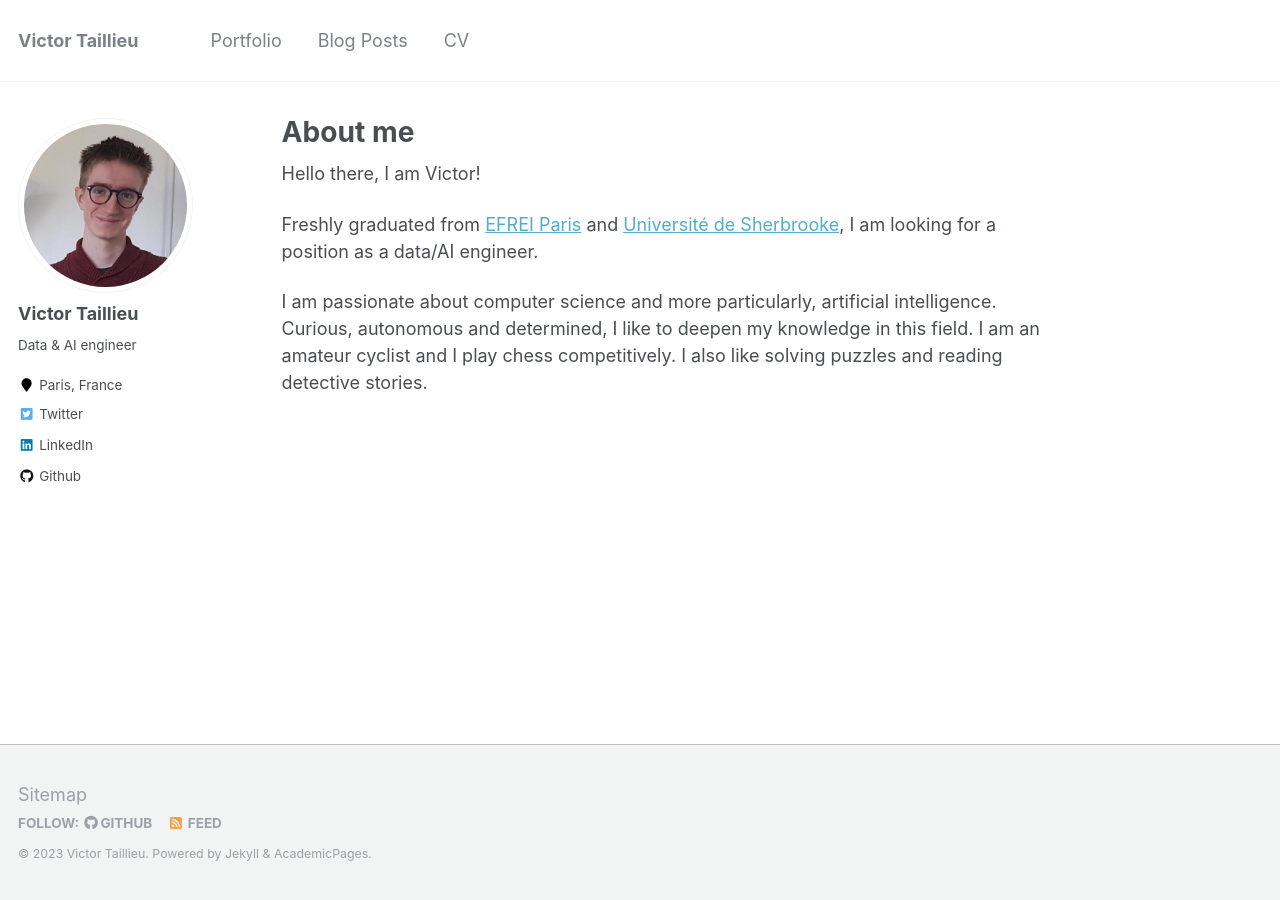
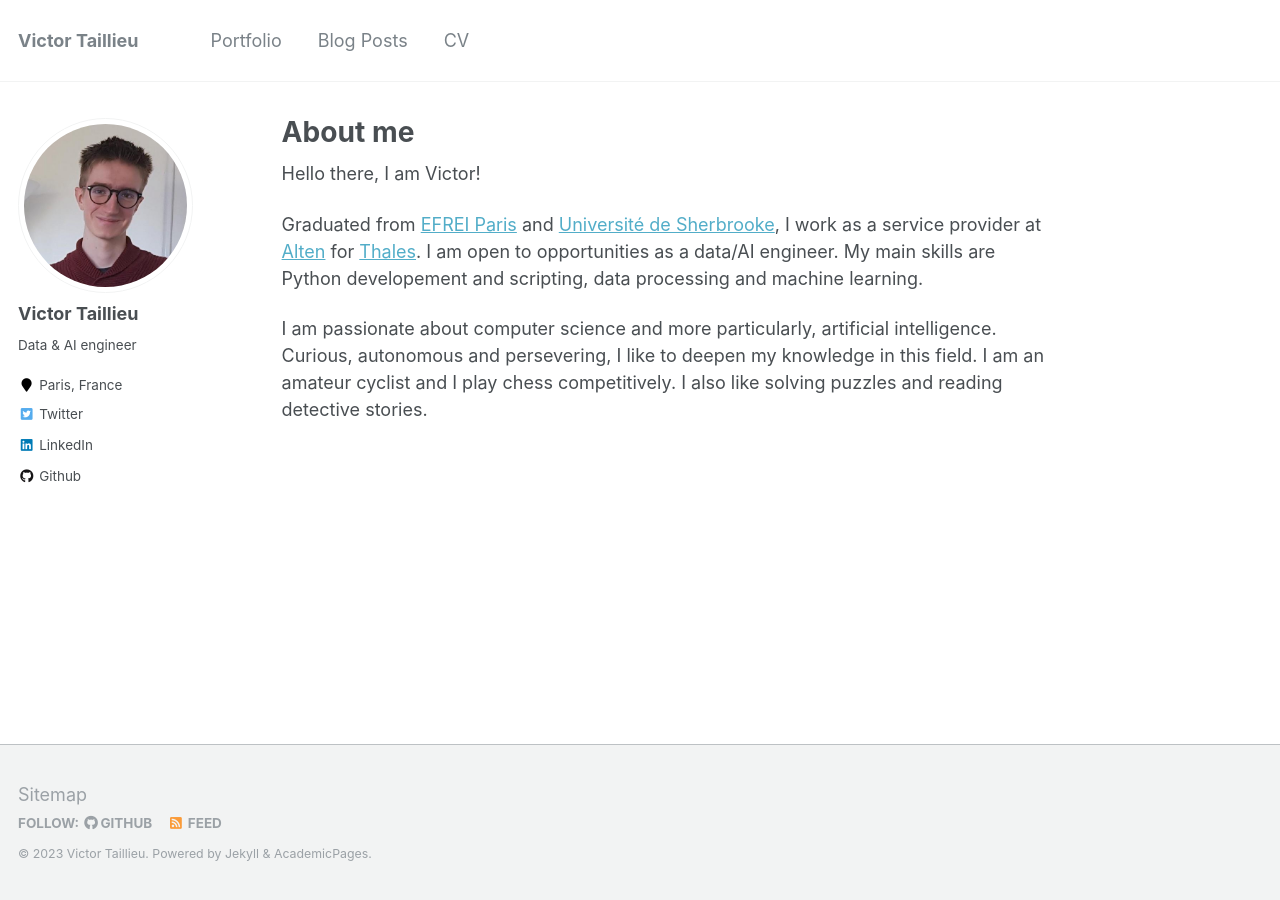
Before and after one commit to VictorTaillieu/victortaillieu.github.io, a Jekyll site: the page built from _pages/about.md, in a window 1280 px wide. Built offline with Jekyll 4.4.1, drawn with Linux system fonts in a browser that asks for light colours.

Commit message:
Update about page

```diff
--- a/_pages/about.md
+++ b/_pages/about.md
@@ -10,6 +10,6 @@ redirect_from:
 
 Hello there, I am Victor!
 
-Freshly graduated from [EFREI Paris](https://eng.efrei.fr/) and [Université de Sherbrooke](https://www.usherbrooke.ca/about/), I am looking for a position as a data/AI engineer.
+Graduated from [EFREI Paris](https://eng.efrei.fr/) and [Université de Sherbrooke](https://www.usherbrooke.ca/about/), I work as a service provider at [Alten](https://www.alten.com/) for [Thales](https://www.thalesgroup.com/en). I am open to opportunities as a data/AI engineer. My main skills are Python developement and scripting, data processing and machine learning.
 
-I am passionate about computer science and more particularly, artificial intelligence. Curious, autonomous and determined, I like to deepen my knowledge in this field. I am an amateur cyclist and I play chess competitively. I also like solving puzzles and reading detective stories.
+I am passionate about computer science and more particularly, artificial intelligence. Curious, autonomous and persevering, I like to deepen my knowledge in this field. I am an amateur cyclist and I play chess competitively. I also like solving puzzles and reading detective stories.
```
